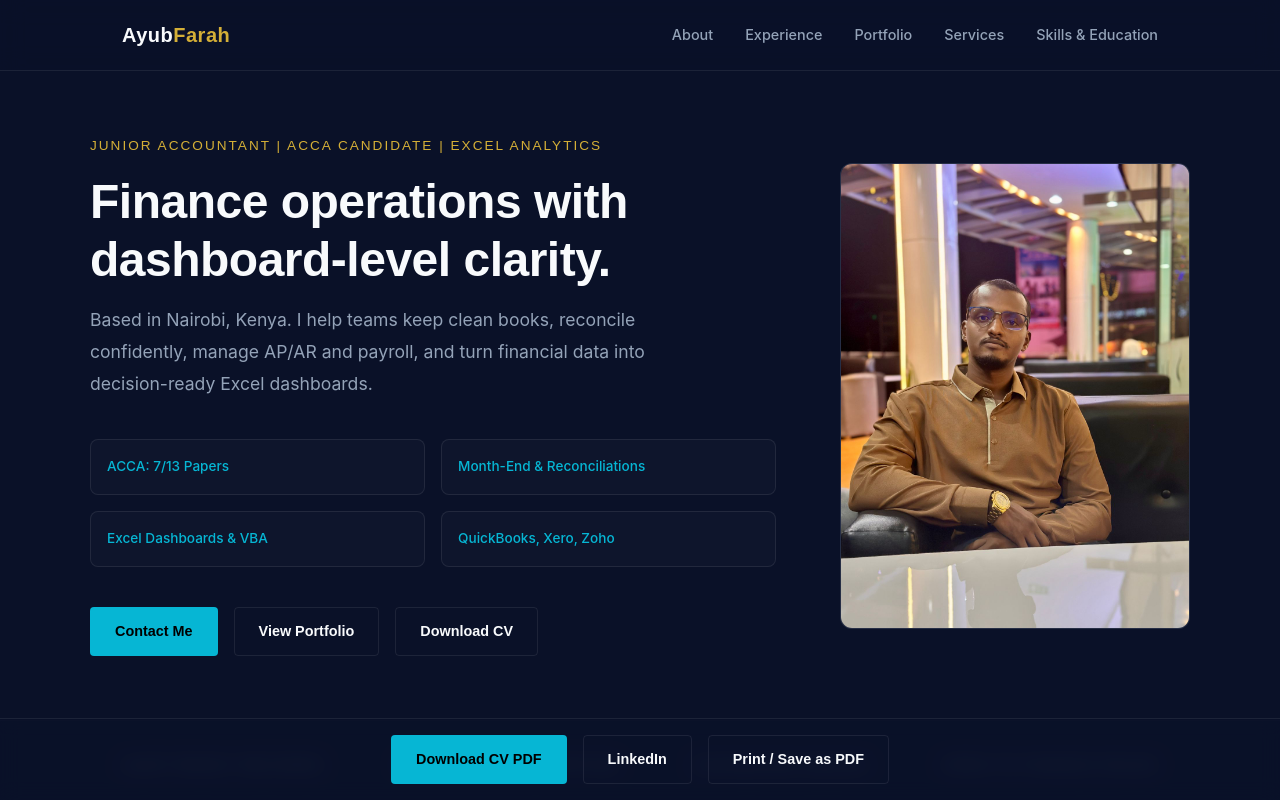
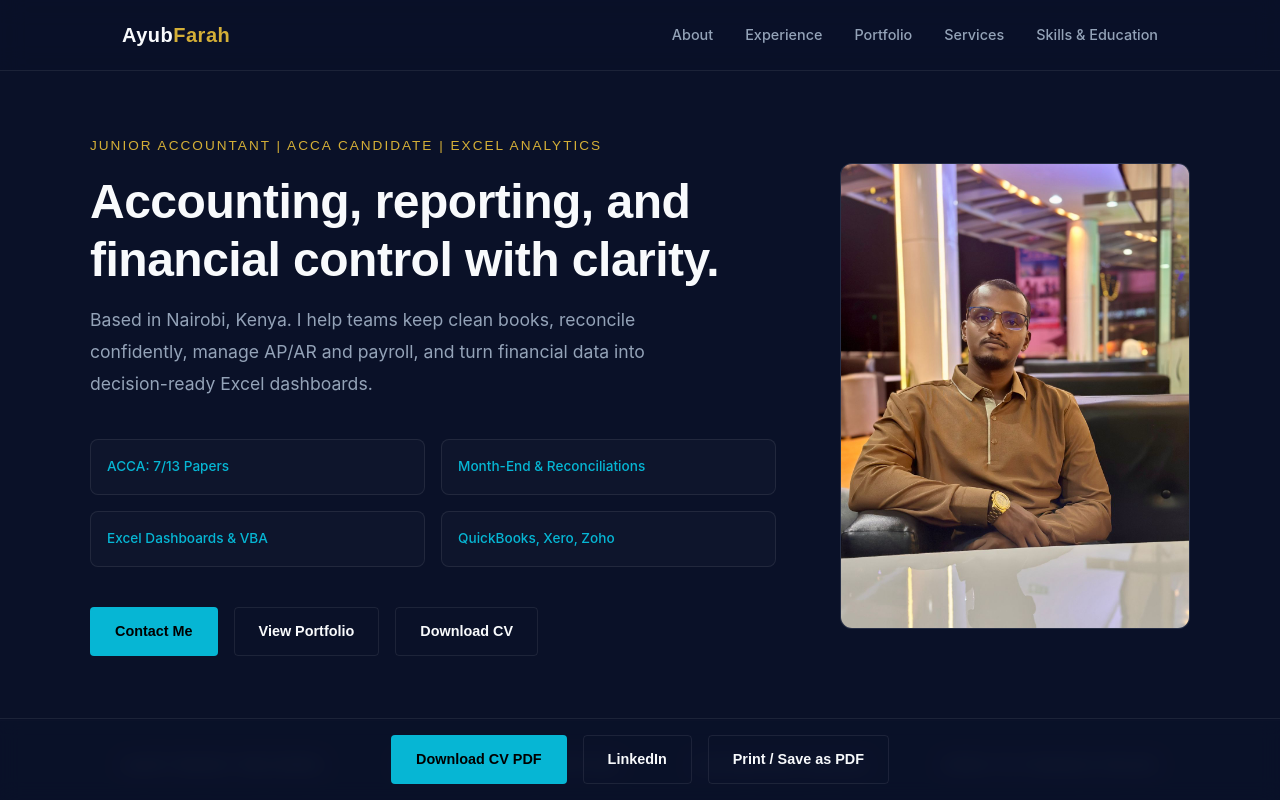
Before and after one commit to Ayubfarah61/fm-tracker, a plain HTML site: page index.html in a window 1280 px wide. Shown: the top 800 px of the page. Drawn offline with Linux system fonts and the light colour scheme.

Commit message:
Refine accounting-focused headline

```diff
--- a/index.html
+++ b/index.html
@@ -604,7 +604,7 @@
       <div class="hero-grid">
         <div>
           <span class="eyebrow">Junior Accountant | ACCA Candidate | Excel Analytics</span>
-          <h1>Finance operations with dashboard-level clarity.</h1>
+          <h1>Accounting, reporting, and financial control with clarity.</h1>
           <p class="hero-intro">
             Based in Nairobi, Kenya. I help teams keep clean books, reconcile confidently, manage AP/AR and payroll,
             and turn financial data into decision-ready Excel dashboards.
```
